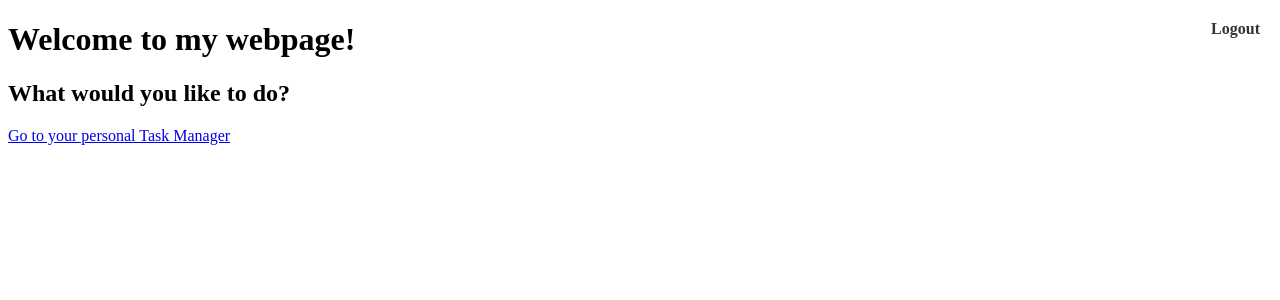
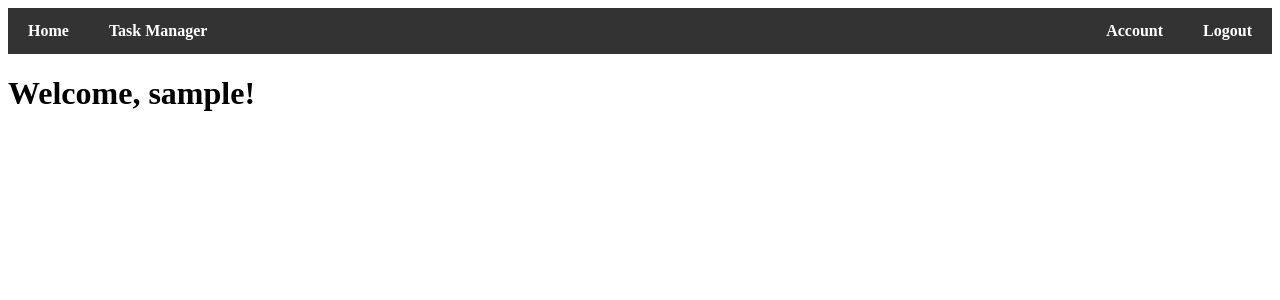
Before and after one commit to mzueri/Flask_App, a Flask app: page / in a window 1280 px wide. Shown: the top 300 px of the page. Run offline with Flask 3, Linux system fonts and the light colour scheme; the visitor is signed in with stand-in values (Sample User, id 1); parts of the project's set-up code (start-up, migrations or seed data) failed here and were passed over.

Commit message:
navigation bar to improve user experience

```diff
--- a/app/static/auth.css
+++ /dev/null
@@ -1,17 +0,0 @@
-
-.top-right {
-    position: absolute;
-    top: 20px;
-    right: 20px;
-  }
-
-  .top-right a {
-    margin-left: 15px;
-    text-decoration: none;
-    color: #333;
-    font-weight: bold;
-  }
-
-  .top-right a:hover {
-    color: #007BFF;
-  }
--- /dev/null
+++ b/app/static/navigation_bar.css
@@ -0,0 +1,28 @@
+/* ========== Navigation Bar ========== */
+.top-nav {
+    background-color: #333;
+    overflow: hidden;
+    padding: 0;
+}
+
+.top-nav a {
+    float: left;
+    display: block;
+    color: white;
+    text-align: center;
+    padding: 14px 20px;
+    text-decoration: none;
+    font-weight: bold;
+}
+
+.top-nav a:hover {
+    background-color: #575757;
+}
+
+.top-nav a.active {
+    background-color: #007BFF;
+}
+
+.top-nav-right {
+    float: right;
+}
--- a/app/templates/home.html
+++ b/app/templates/home.html
@@ -1,18 +1,11 @@
 {% extends "layout.html" %}
 
 {% block body %}
+
     {% if signed_in %}
-    <div class="top-right">
-        <a href="/logout">Logout</a>
-    </div>
+        <h1>Welcome, {{ session['username'] }}!</h1>
     {% else %}
-    <div class="top-right">
-        <a href="/register">Sign Up</a>
-        <a href="/login">Login</a>
-    </div>
+        <h1>Welcome!</h1>
     {% endif %}
-    <h1>Welcome to my webpage!</h1>
-    <h2>What would you like to do?</h2>
-    <a href="/taskmanager/">Go to your personal Task Manager</a>
-    <br>
+
 {% endblock %}
--- a/app/templates/layout.html
+++ b/app/templates/layout.html
@@ -5,12 +5,30 @@
     <head>
         <meta name="viewport" content="initial-scale=1, width=device-width">
         <title>hello</title>
-        <link rel="stylesheet" href="{{ url_for('static', filename='auth.css') }}">
         <link rel="stylesheet" href="{{ url_for('static', filename='buttons.css') }}">
-        <link rel="stylesheet" href="{{ url_for('static', filename='home.css') }}">
+        <link rel="stylesheet" href="{{ url_for('static', filename='navigation_bar.css') }}">
         <link rel="stylesheet" href="{{ url_for('static', filename='tasks.css') }}">
     </head>
     <body>
+        <!-- Navigation bar at top of page -->
+        <div class="top-nav">
+            <a href="/">Home</a>
+            <a href="/taskmanager">Task Manager</a>
+
+            {% if signed_in %}
+                <div class="top-nav-right">
+                    <a>Account</a>
+                    <a href="/logout">Logout</a>
+                </div>
+            {% else %}
+                <div class="top-nav-right">
+                    <a href="/register">Sign Up</a>
+                    <a href="/login">Login</a>
+                </div>
+            {% endif %}
+
+        </div>
+
         {% block body %}{% endblock %}
     </body>
 </html>
--- a/app/templates/login.html
+++ b/app/templates/login.html
@@ -7,6 +7,5 @@
         <input type="text" name="password" placeholder="Enter your password." required><br>
         <button type="submit">Login</button>
     </form>
-    <a href="/">Back to Home.</a>
 
 {% endblock %}
--- a/app/templates/register.html
+++ b/app/templates/register.html
@@ -7,6 +7,5 @@
         Choose Password: <input type="password" name="password"><br>
         <input type="submit" value="Register">
     </form>
-    <a href="/">Back to Home.</a>
 
 {% endblock %}
--- a/app/templates/taskmanager.html
+++ b/app/templates/taskmanager.html
@@ -29,5 +29,4 @@
         <a href="/add_task/">Add a task</a>
     {% endif %}
     <br>
-    <a href="/">Back</a>
 {% endblock %}
```
